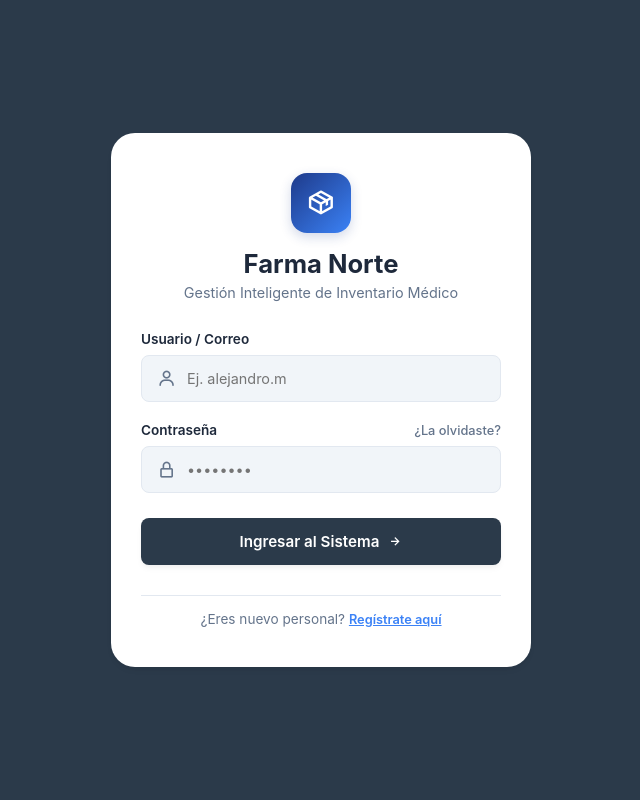
After one commit to eln3gro245/proyecto-general, a Python web app: template Templates/Inicio_Sesion/inicio_sesion.html in a window 1280 px wide. The commit adds this page. Shown: the whole page, without its empty margins (319-959 px from the left). Run offline with Jinja, Linux system fonts and the light colour scheme; the template is opened without the code that fills it, so the values that code supplies are empty.

Commit message:
nuevas carpeta de login con inicio de sesion y registro a demas de correciones a plantillas y al app

```diff
--- /dev/null
+++ b/Static/css/entrada_salida.css
@@ -0,0 +1,183 @@
+/* unificamos ambos estilos por que sirven para ambos y tambien con clases personalizadas para el login*/
+
+/* Fondo general que usa tu gris azulado oscuro de la barra lateral */
+.auth-body {
+    margin: 0;
+    padding: 0;
+    box-sizing: border-box;
+    font-family: 'Inter', system-ui, -apple-system, sans-serif; /* Tu tipografía global */
+    background-color: var(--bg-sidebar); /* Consume tu variable de fondo oscuro */
+    min-height: 100vh;
+    display: flex;
+    justify-content: center;
+    align-items: center;
+    padding: 20px;
+}
+
+/* Tarjeta contenedora con el radio de 24px idéntico a tu app interna */
+.auth-container {
+    background-color: var(--bg-card); /* Blanco puro nativo */
+    width: 100%;
+    max-width: 420px;
+    padding: 40px 30px;
+    border-radius: var(--radius-card); /* Bordes redondeados de 24px */
+    box-shadow: var(--shadow-soft); /* Tu sombra suave del sistema */
+    animation: authFadeIn 0.4s ease;
+}
+
+/* Encabezado e Identidad de Farma Norte */
+.auth-header {
+    text-align: center;
+    margin-bottom: 30px;
+}
+
+/* El logotipo flotante usa tu degradado azul premium */
+.auth-logo {
+    width: 60px;
+    height: 60px;
+    background: var(--gradient-primary); /* Tu degradado de azul oscuro a claro */
+    color: var(--text-light); /* Blanco */
+    border-radius: 16px;
+    display: inline-flex;
+    justify-content: center;
+    align-items: center;
+    font-size: 1.8rem;
+    margin-bottom: 15px;
+    box-shadow: 0 4px 12px rgba(30, 58, 138, 0.2);
+}
+
+.auth-header h2 {
+    margin: 0;
+    font-size: 1.6rem;
+    color: var(--text-main); /* Tu texto principal oscuro */
+    font-weight: 700;
+}
+
+.auth-header p {
+    margin: 5px 0 0 0;
+    font-size: 0.9rem;
+    color: var(--text-muted); /* Tu texto secundario apagado */
+}
+
+/* Formularios y Grupos de Inputs */
+.auth-form {
+    display: flex;
+    flex-direction: column;
+}
+
+.auth-group {
+    display: flex;
+    flex-direction: column;
+    gap: 8px;
+}
+
+.auth-group label {
+    font-size: 0.85rem;
+    font-weight: 600;
+    color: var(--text-main);
+}
+
+.label-row {
+    display: flex;
+    justify-content: space-between;
+    align-items: center;
+}
+
+.forgot-link, .toggle-link {
+    font-size: 0.8rem;
+    color: var(--text-muted);
+    text-decoration: none;
+    font-weight: 500;
+    transition: color 0.2s;
+}
+
+.forgot-link:hover {
+    color: var(--accent-blue);
+    text-decoration: underline;
+}
+
+.toggle-link {
+    color: var(--accent-blue); /* Tu azul de acento */
+    font-weight: 600;
+    text-decoration: underline;
+}
+
+/* Contenedor del Icono + Input */
+.auth-input-wrapper {
+    position: relative;
+    display: flex;
+    align-items: center;
+}
+
+.auth-input-wrapper i {
+    position: absolute;
+    left: 16px;
+    font-size: 1.2rem;
+    color: var(--text-muted);
+    transition: color 0.3s ease;
+}
+
+/* Cajas de texto premium */
+.auth-input-wrapper input {
+    width: 100%;
+    padding: 14px 16px 14px 45px;
+    border: 1px solid #e2e8f0;
+    border-radius: var(--radius-btn); /* Tus botones e inputs comparten el radio de 8px */
+    font-size: 0.9rem;
+    color: var(--text-main);
+    background-color: var(--bg-main); /* Gris claro suave nativo */
+    transition: all 0.3s ease;
+}
+
+/* Efecto focus interactivo */
+.auth-input-wrapper input:focus {
+    outline: none;
+    border-color: var(--accent-blue); /* Ilumina con tu azul de acento */
+    background-color: var(--bg-card);
+    box-shadow: 0 0 0 4px rgba(59, 130, 246, 0.1);
+}
+
+.auth-input-wrapper input:focus + i {
+    color: var(--accent-blue);
+}
+
+/* Botón de acción principal conectado a tu azul institucional */
+.btn-auth {
+    width: 100%;
+    margin-top: 25px;
+    background-color: var(--bg-sidebar); /* Mismo color de la barra lateral para solidez visual */
+    color: var(--text-light);
+    border: none;
+    padding: 14px 20px;
+    font-size: 0.95rem;
+    font-weight: 600;
+    border-radius: var(--radius-btn); /* Radio de 8px */
+    cursor: pointer;
+    display: flex;
+    justify-content: center;
+    align-items: center;
+    gap: 8px;
+    transition: all 0.3s cubic-bezier(0.4, 0, 0.2, 1);
+    box-shadow: var(--shadow-soft);
+}
+
+.btn-auth:hover {
+    background-color: #1e293b; /* Un tono un pelín más oscuro al pasar el cursor */
+    transform: translateY(-1px);
+}
+
+/* Pie de la tarjeta */
+.auth-footer {
+    text-align: center;
+    margin-top: 30px;
+    border-top: 1px solid #e2e8f0;
+    padding-top: 15px;
+    font-size: 0.85rem;
+    color: var(--text-muted);
+}
+
+/* Animación de entrada */
+@keyframes authFadeIn {
+    from { opacity: 0; transform: translateY(10px); }
+    to { opacity: 1; transform: translateY(0); }
+}
--- /dev/null
+++ b/Templates/Inicio_Sesion/inicio_sesion.html
@@ -0,0 +1,54 @@
+<!DOCTYPE html>
+<html lang="es">
+<head>
+    <meta charset="UTF-8">
+    <meta name="viewport" content="width=device-width, initial-scale=1.0">
+    <title>Iniciar Sesión - Farma Norte</title>
+    <link href='https://unpkg.com/boxicons@2.1.4/css/boxicons.min.css' rel='stylesheet'>
+    <link rel="stylesheet" href="{{ url_for('static', path='css/variables.css') }}">
+    <link rel="stylesheet" href="{{ url_for('static', path='css/entrada_salida.css') }}">
+</head>
+<body class="auth-body">
+
+    <div class="auth-container">
+        <div class="auth-header">
+            <div class="auth-logo">
+                <i class="bx bx-package"></i>
+            </div>
+            <h2>Farma Norte</h2>
+            <p>Gestión Inteligente de Inventario Médico</p>
+        </div>
+
+        <form action="/login" method="POST" class="auth-form">
+            <div class="auth-group">
+                <label for="username">Usuario / Correo</label>
+                <div class="auth-input-wrapper">
+                    <i class="bx bx-user"></i>
+                    <input type="text" id="username" name="username" placeholder="Ej. alejandro.m" required autocomplete="username">
+                </div>
+            </div>
+
+            <div class="auth-group" style="margin-top: 20px;">
+                <div class="label-row">
+                    <label for="password">Contraseña</label>
+                    <a href="#" class="forgot-link">¿La olvidaste?</a>
+                </div>
+                <div class="auth-input-wrapper">
+                    <i class="bx bx-lock-alt"></i>
+                    <input type="password" id="password" name="password" placeholder="••••••••" required autocomplete="current-password">
+                </div>
+            </div>
+
+            <button type="submit" class="btn-auth">
+                <span>Ingresar al Sistema</span>
+                <i class="bx bx-right-arrow-alt"></i>
+            </button>
+        </form>
+
+        <div class="auth-footer">
+            <p>¿Eres nuevo personal? <a href="/registro" class="toggle-link">Regístrate aquí</a></p>
+        </div>
+    </div>
+
+</body>
+</html>
--- a/Templates/Inventario/entrada.html
+++ b/Templates/Inventario/entrada.html
@@ -1,6 +1,10 @@
 {% extends "base.html" %}
 
 {% block title %}Entrada de Medicamentos{% endblock %}
+
+{% block extra_css %}
+<link rel="stylesheet" href="{{ url_for('static', path='css/entrada_salida.css') }}">
+{% endblock %}
 
 {% block content %}
 <section class="card card-premium-form">
--- a/Templates/Inventario/inventario.html
+++ b/Templates/Inventario/inventario.html
@@ -3,6 +3,10 @@
 
 
 {% block title %}Control de Inventario{% endblock %}
+
+{% block extra_css %}
+<link rel="stylesheet" href="{{ url_for('static', path='css/inventario.css') }}">
+{% endblock %}
 
 {% block content %}
 <div class="table-actions-bar">
--- a/Templates/Inventario/salida.html
+++ b/Templates/Inventario/salida.html
@@ -1,6 +1,10 @@
 {% extends "base.html" %}
 
 {% block title %}Despacho de Medicamentos{% endblock %}
+
+{% block extra_css %}
+<link rel="stylesheet" href="{{ url_for('static', path='css/entrada_salida.css') }}">
+{% endblock %}
 
 {% block content %}
 <section class="card card-premium-form">
--- a/Templates/base.html
+++ b/Templates/base.html
@@ -14,6 +14,7 @@
     <link rel="stylesheet" href="{{ url_for('static', path='css/reportes.css') }}">
     <link rel="stylesheet" href="{{ url_for('static', path='css/inventario.css') }}">
     <link rel="stylesheet" href="{{ url_for('static', path='css/ajustes.css') }}">
+    <link rel="stylesheet" href="{{ url_for('static', path='css/entrada_salida.css') }}">
 
     {% block extra_css %}{% endblock %}
 </head>
```
Also changed, not shown: Templates/Inicio_Sesion/registro.html (added, +67 -0 lines), app.py (+10 -0 lines).
